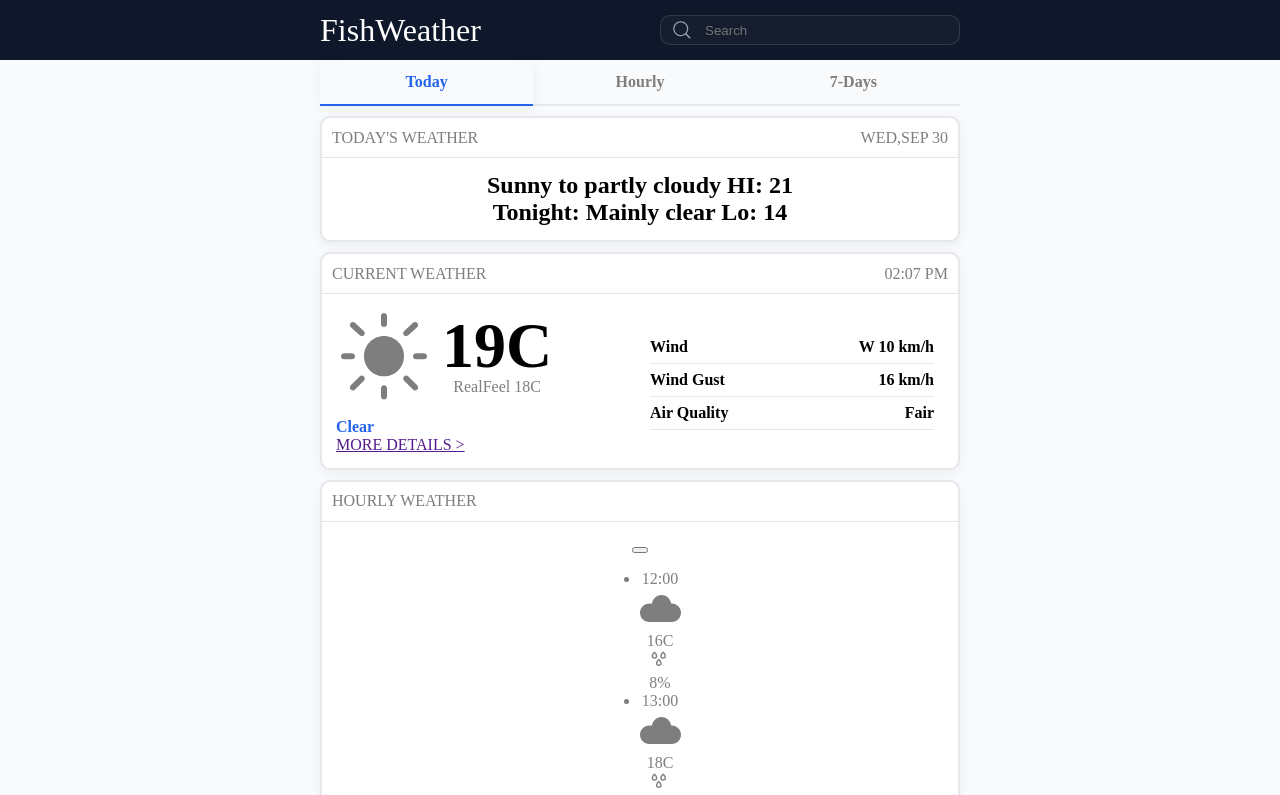
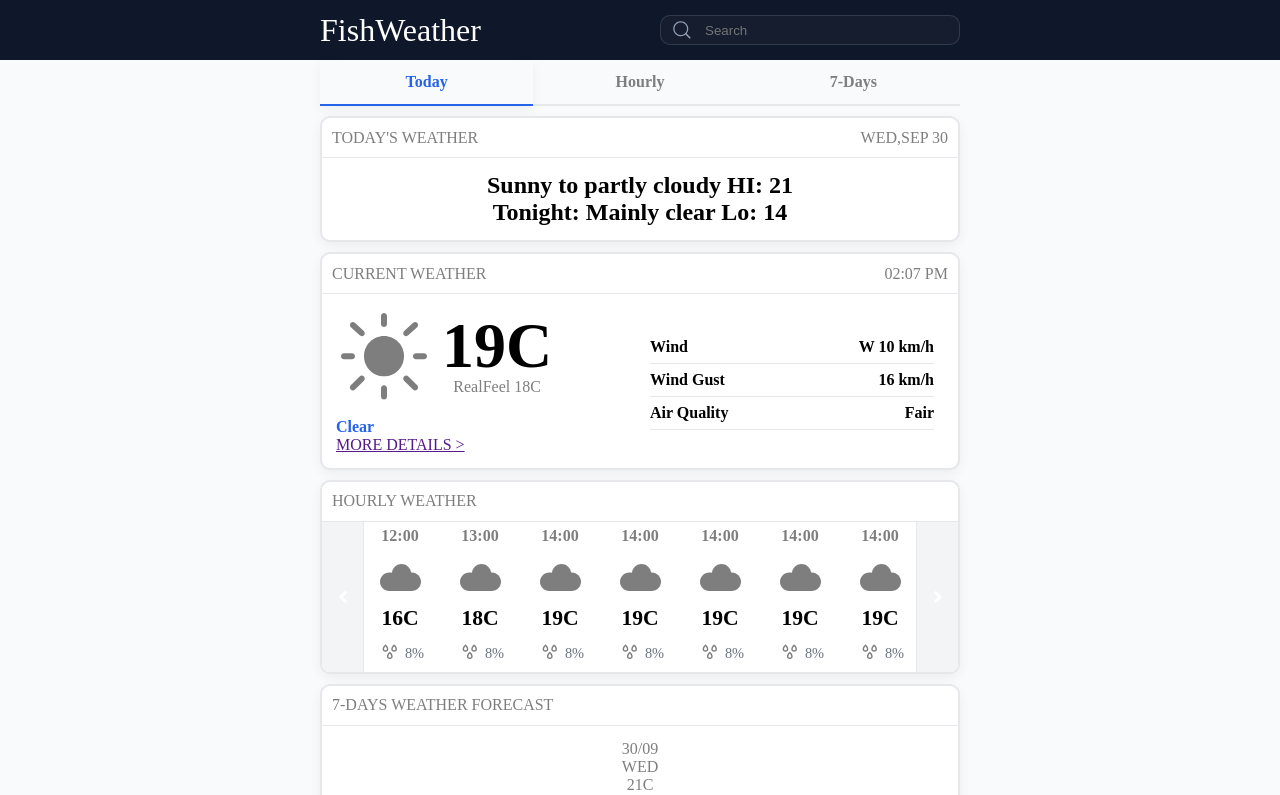
Before and after one commit to CertaCode/weatherApp-react, a React (Vite) app: page / in a window 1280 px wide. Shown: the top 795 px of the page. Built offline with nearby package versions, Linux system fonts and the light colour scheme.

Commit message:
feat: add CarouselButton component and integrate with Carousel; update HourlyWeather with new styles and structure

```diff
--- a/src/components/sections/HourlyWeather.jsx
+++ b/src/components/sections/HourlyWeather.jsx
@@ -1,18 +1,46 @@
 import Card from "../ui/Card";
 import Carousel from "../ui/Carousel";
+import "../../styles/components/sections/HourlyWeather.css";
 
 const items = [
   {
+    id: 1,
     time: "12:00",
     temperature: "16C",
     humidity: "8",
   },
   {
+    id: 2,
     time: "13:00",
     temperature: "18C",
     humidity: "8",
   },
   {
+    id: 3,
+    time: "14:00",
+    temperature: "19C",
+    humidity: "8",
+  },
+  {
+    id: 4,
+    time: "14:00",
+    temperature: "19C",
+    humidity: "8",
+  },
+  {
+    id: 5,
+    time: "14:00",
+    temperature: "19C",
+    humidity: "8",
+  },
+  {
+    id: 6,
+    time: "14:00",
+    temperature: "19C",
+    humidity: "8",
+  },
+  {
+    id: 7,
     time: "14:00",
     temperature: "19C",
     humidity: "8",
@@ -22,14 +50,14 @@ const items = [
 export default function HourlyWeather() {
   // npm install uuid (might be useful for later)
   return (
-    <Card title="HOURLY WEATHER" id="hourlyWeather">
+    <Card title="HOURLY WEATHER" className="hourly-weather">
       <Carousel>
         {items.map((item, index) => (
           <Carousel.Item
             time={item.time}
             temperature={item.temperature}
             humidity={item.humidity}
-            key={index}
+            key={item.id}
           />
         ))}
       </Carousel>
--- a/src/components/ui/Carousel.jsx
+++ b/src/components/ui/Carousel.jsx
@@ -1,35 +1,60 @@
 import cloudy from "../../assets/weather-icons/cloudy.svg";
 import humidityIcon from "../../assets/humidity.svg";
+import CarouselButton from "./CarouselButton";
 import PropTypes from "prop-types";
+
+/*
+function for moving the carousel
+
+function handleClick() {
+  console.log("works");
+}
+*/
 
 const Carousel = ({ children }) => {
   return (
     <div className="carousel">
-      <button className="leftBtn btn" />
-      <div className="carouselItems">
-        <ul>{children}</ul>
+      <CarouselButton
+        className="carousel__btn carousel__left-btn"
+        direction="left"
+      />
+      <div className="carousel__items">
+        <ul className="carousel__list">{children}</ul>
       </div>
-      <button className="rightBtn btn" />
+      <CarouselButton
+        className="carousel__btn carousel__right-btn"
+        direction="right"
+      />
     </div>
   );
 }; // need to make button component later
 
 const Item = ({ time, temperature, humidity }) => {
   return (
-    <li className="carouselItem">
-      <p className="carouselItemTime">{time}</p>
-      <img src={cloudy} className="carouselItemWeatherIcon" />
-      <p className="carouselItemTemperature">{temperature}</p>
-      <div>
-        <div className="carouselItemHumidity">
-          <img src={humidityIcon} className="carouselItemHumidityIcon" />
+    <li className="carousel__item">
+      <p className="carousel__time">{time}</p>
+      <img src={cloudy} className="carousel__icon" />
+      <p className="carousel__temperature">{temperature}</p>
+      <div className="carousel__humidity-group">
+        <div className="carousel__humidity">
+          <img src={humidityIcon} className="carousel__humidity-icon" />
         </div>
-        <p>{humidity}%</p>
+        <p className="carousel__humidity-p">{humidity}%</p>
       </div>
     </li>
   );
 };
 
+Carousel.propTypes = {
+  children: PropTypes.node.isRequired,
+};
+
+Item.propTypes = {
+  time: PropTypes.string.isRequired,
+  temperature: PropTypes.string.isRequired,
+  humidity: PropTypes.string.isRequired,
+};
+
 Carousel.Item = Item;
 
 export default Carousel;
--- /dev/null
+++ b/src/components/ui/CarouselButton.jsx
@@ -0,0 +1,21 @@
+import PropTypes from "prop-types";
+import leftArrow from "../../assets/left-arrow.svg";
+import rightArrow from "../../assets/right-arrow.svg";
+
+function CarouselButton({ direction, onClick, ...props }) {
+  return (
+    <button {...props} onClick={onClick ? () => onClick() : null}>
+      <img
+        src={direction === "left" ? leftArrow : rightArrow}
+        alt={direction === "left" ? "Left Arrow" : "Right Arroww"}
+      />
+    </button>
+  );
+}
+
+CarouselButton.propTypes = {
+  direction: PropTypes.string.isRequired,
+  onClick: PropTypes.func.isRequired,
+};
+
+export default CarouselButton;
--- /dev/null
+++ b/src/styles/components/sections/HourlyWeather.css
@@ -0,0 +1,128 @@
+.hourly-weather {
+    --carousel-height: 150px;
+    --hourly-item-width: 72px;
+    --button-size: 42px;
+    --hourly-gap: 8px;
+}
+
+.hourly-weather .card__content {
+    padding: 0;
+}
+
+.carousel {
+    display: flex;
+    align-items: stretch;
+    width: 100%;
+    min-height: var(--carousel-height);
+    overflow: hidden;
+    background: var(--card-bg);
+}
+
+.carousel__btn {
+    flex: 0 0 var(--button-size);
+    display: flex;
+    align-items: center;
+    justify-content: center;
+    border: 1px solid var(--border);
+    border-top: 0;
+    border-bottom: 0;
+    background-color: var(--carousel-btn-bg);
+    cursor: pointer;
+    transition: background-color 0.2s ease, transform 0.2s ease;
+}
+
+.carousel__btn:hover {
+    background-color: #e5e7eb;
+}
+
+.carousel__btn:focus-visible {
+    outline: 2px solid var(--active);
+    outline-offset: -2px;
+}
+
+.carousel__btn img {
+    width: 18px;
+    height: 18px;
+    object-fit: contain;
+}
+
+.carousel__left-btn {
+    border-left: 0;
+}
+
+.carousel__right-btn {
+    border-right: 0;
+}
+
+.carousel__items {
+    display: flex;
+    flex: 1;
+    min-width: 0;
+    overflow: hidden;
+}
+
+.carousel__list {
+    display: flex;
+    align-items: stretch;
+    justify-content: space-around;
+    gap: var(--hourly-gap);
+    width: 100%;
+    height: 100%;
+    list-style: none;
+    margin: 0;
+    padding: 0;
+}
+
+.carousel__item {
+    display: flex;
+    flex: 0 0 var(--hourly-item-width);
+    flex-direction: column;
+    justify-content: space-around;
+    align-items: center;
+    box-sizing: border-box;
+    padding: 0;
+    text-align: center;
+}
+
+.carousel__time {
+    font-size: 1rem;
+    font-weight: 600;
+    color: var(--text);
+}
+
+.carousel__temperature {
+    font-size: 1.35rem;
+    line-height: 1;
+    color: var(--text-black);
+    font-weight: 700;
+}
+
+.carousel__humidity-group {
+    display: flex;
+    align-items: center;
+    justify-content: center;
+    gap: 4px;
+    font-size: 0.75rem;
+    color: var(--text-h);
+}
+
+.carousel__humidity {
+    display: flex;
+    align-items: center;
+    justify-content: flex-end;
+    width: 25px;
+    height: 25px;
+    object-fit: contain;
+}
+
+.carousel__humidity-icon {
+    width: 20px;
+    height: 20px;
+    object-fit: contain;
+}
+
+.carousel__humidity-p {
+    margin: 0;
+    line-height: 1;
+    font-size: 0.90rem;
+}
```
Also changed, not shown: src/assets/left-arrow.svg (added), src/assets/right-arrow.svg (added).
